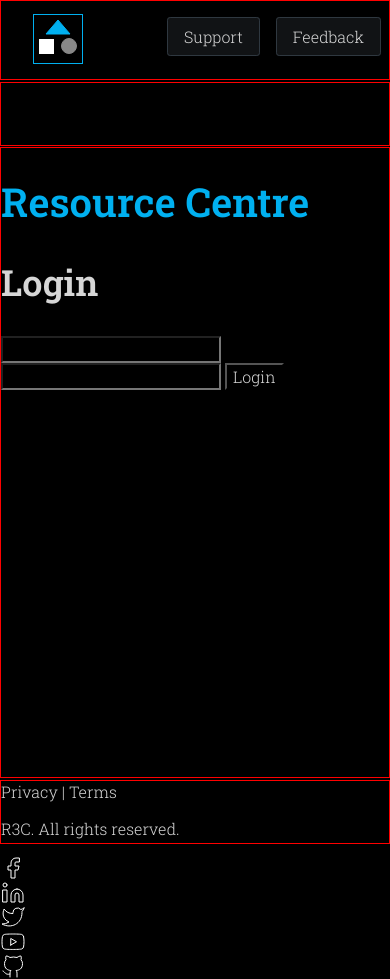
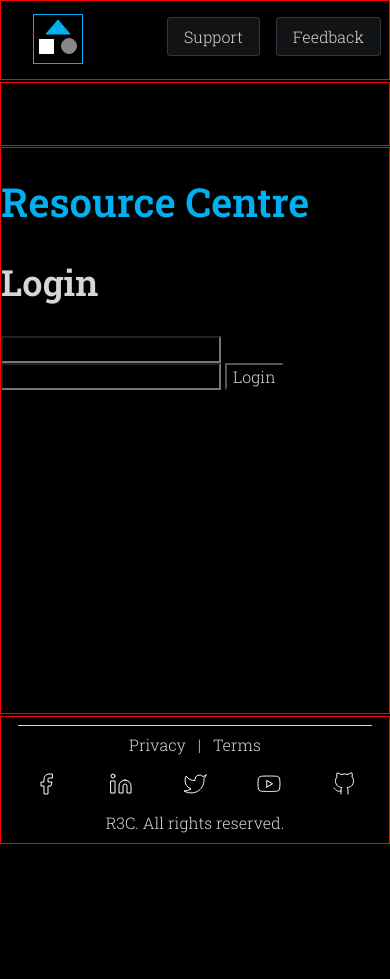
Before and after one commit to nikzeyn/ResourceCenter, a Django app: page / in a window 390 px wide. After the commit the page ends 844 px from the top, so only its background shows below. Run offline with Django 3.2, Linux system fonts and the light colour scheme.

Commit message:
updated footer for mobile-first views

```diff
--- a/prj_resource_center/static/css/common.css
+++ b/prj_resource_center/static/css/common.css
@@ -63,9 +63,9 @@ img {
 	vertical-align: middle;
 }
 
-/* .separator {
+.separator {
 	margin: 0rem 0.5rem;
-} */
+}
 
 .button_pri {
 	border: 1px solid #2f3840;
@@ -124,7 +124,7 @@ footer {
 	display: grid;
 	gap: 0.1rem;
 	grid-template-columns: 1fr 1fr 1fr;
-	grid-template-rows: 5rem 4rem 1fr 4rem;
+	grid-template-rows: 5rem 4rem 1fr 8rem;
 	grid-template-areas: "header header header"
 						"nav nav nav"
 						"main main main"
@@ -215,83 +215,26 @@ main {
 /* ************************ */
 
 footer {
-	/* border: 1px red solid; */
-	/* padding: 0.5rem; */
-	/* display: grid;
-	grid-template-columns: 1fr 3fr 1fr;
-	grid-template-rows: 0.2rem 1fr; */
-	/* grid-auto-rows: 4rem; */
-
-	/* margin: 1px; */
-	/* background-color: palegreen; */
-	/* text-align: right;	 */
+	padding: 0.5rem;
+	display: grid;
+	grid-template-columns: 1fr;
+	text-align: center;
 }
 
-.footer_line {
-	/* grid-column: 1 / 5; */
-	/* height: 0.5rem; */
-	/* border-top:1px solid #d6d6d6;
+.footer-line {
+	height: 0.5rem;
+	border-top:1px solid #d6d6d6;
 	width: 95%;
-	text-align: center;
-	margin: auto; */
+	margin: auto;
 }
 
 
-/* footer > p {
-	line-height: 2rem;
-	text-align: center;
-} */
-
-/* .social-wrapper {
+.social-wrapper {
 	display: grid;
-	grid-template-columns: repeat(6, 1fr);
-} */
-
-/* .social-icon > a:hover > img {
-	border-bottom: 1px solid #00B0F0;
-} */
-
-/* .social > div {
-	text-align: center;
-
-} */
-
-/* footer {
-	width: 80%;
-	border-top: solid 1px #d6d6d6;
-	position: fixed;
-	bottom: 0;
-	text-align: center;
-	float: right;
-	margin: 1% 10%;
-} */
-
-/* footer a {
-	color: #888;
-	text-decoration: none;
-	margin-right: 2%;
-} */
-
-/* footer a:hover {
-	color: #00B0F0;
-} */
-
-/* .footer_col {
-	width: 47%;
-	margin: 1%;
-	display: inline-block;
-} */
-
-/* .footer_col_right {
-	text-align: right;
+	grid-template-columns: repeat(5, 1fr);
+	margin-top: 1rem;
 }
 
-.footer_col_left {
-	text-align: left;
+.social-icon > a:hover > img {
+	border-bottom: 1px solid #00B0F0;
 }
-
-.social {
-	display: inline-block;
-	margin: 0.2rem 0.6rem;
-}
- */
--- a/prj_resource_center/templates/base.html
+++ b/prj_resource_center/templates/base.html
@@ -46,13 +46,12 @@
 		</main>
 
 		<footer>
-			<div class="footer_line"></div>
+			<div class="footer-line"></div>
 			<div class="">
 				<a href="#">Privacy</a>
 				<span class="separator"> | </span>
 				<a href="#">Terms</a>
 			</div>
-			<p>R3C. All rights reserved.</p>
 			<div class="social-wrapper">
 
 				<div class="social-icon">
@@ -88,8 +87,10 @@
 						<img src="{% static 'images/github.svg' %}" alt="">
 					</a>
 				</div>
+			</div>
 
-			</div>
+			<p>R3C. All rights reserved.</p>
+
 		</footer>
 	</div>
 
```
